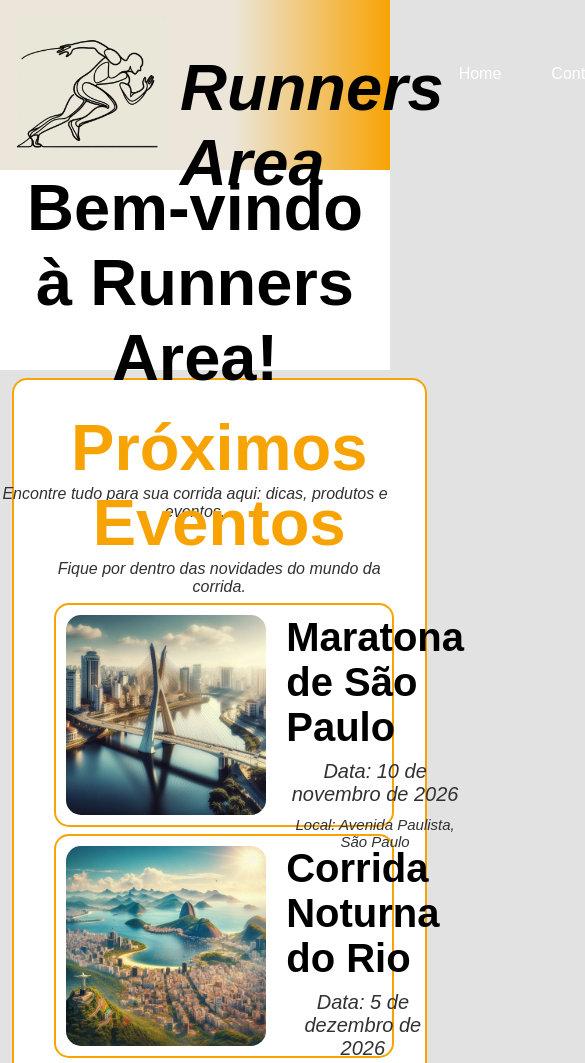
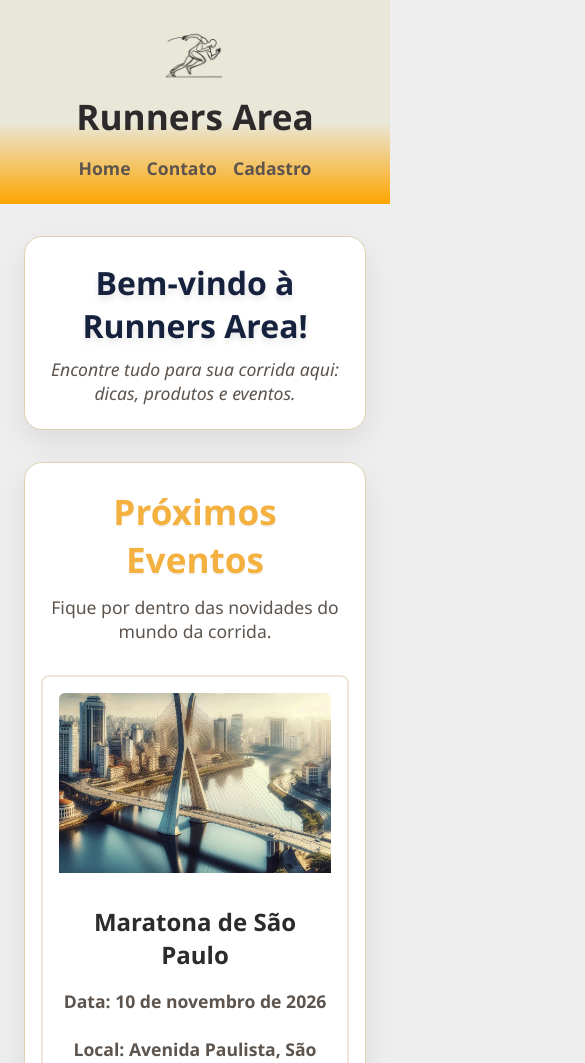
Before and after one commit to matheussiker/DEWFE, a plain HTML site: page aula05/atividadeCSS/index.html in a window 390 px wide. Shown: the top 1063 px of the page, 585 px wide, since content can reach past the window. Drawn offline with Linux system fonts and the light colour scheme.

Commit message:
Atualizar o style.css

```diff
--- a/aula05/atividadeCSS/style.css
+++ b/aula05/atividadeCSS/style.css
@@ -1,130 +1,372 @@
-*{
-    margin: 0px;
-    padding: 0px;
+:root {
+  --altura-header: 20vh;
+  --altura-article: 30vh;
+  --primary: #f4b13f;
+  --dark: #2c2a2a;
+  --card-bg: #ffffff;
 }
 
-
-body{
-    font-family: "Arial";
-    background-color: #e2e2e2;
+* {
+  margin: 0;
+  padding: 0;
+  box-sizing: border-box;
 }
 
-header{
-    background: linear-gradient(to right,#ebe6d9 60%,#f8a304);
-    width: 100%;
-    height: 170px;
-    display: flex;justify-content: space-between;
+body {
+  background-color: #eee;
+  font-family: 'Segoe UI', Tahoma, Geneva, Verdana, sans-serif;
+  color: var(--dark);
+  display: flex;
+  flex-direction: column;
+  min-height: 100vh;
+}
+
+header {
+  width: 100%;
+  height: var(--altura-header);
+  display: flex;
+  justify-content: space-between;
+  align-items: center;
+  padding: 1rem 2rem;
+  background: linear-gradient(90deg, #e9e7d8, #e9e7d8 60%, orange);
 }
 
 #logo {
-    display: flex;
+  display: flex;
+  align-items: center;
+  gap: 0.9rem;
+  height: 100%;
 }
 
-#logo  h1{
-    margin-top: 50px;
-    font-size: 65px;
-    font-style: italic;
+#logo-img {
+  height: 70%;
+  max-height: calc(var(--altura-header) * 0.8);
+  width: auto;
+  object-fit: contain;
+  border-radius: 0;
+  border: none;
+  display: block;
+  transform-origin: center;
+  transition: transform 1s ease;
 }
 
-#logo-img{
-    width: 150px;
-    padding: 15px;
-
+#logo-img:hover {
+  transform: rotate(360deg);
 }
 
-
-
-nav ul{
-    display: flex;
-    gap: 50px;
-    list-style: none;
-    padding: 15px;
-    margin-top: 50px;
-
-    a{
-        text-decoration: none;
-        color: #ffffff;
-    }
+#logo h1 {
+  font-size: 2.2rem;
+  font-weight: 700;
+  color: #2c2a2a;
 }
 
-nav ul a:hover{
-    color: #222222;
-    transition: all 2s;
+nav ul {
+  display: flex;
+  gap: 1.5rem;
+  list-style: none;
 }
 
-#header-main{
-    background-color: #ffffff;
-    width: 100%;
-    height: 200px;
-    text-align: center;
+nav a {
+  color: #5d544d;
+  text-decoration: none;
+  font-weight: 600;
+  font-size: 1.1rem;
+  display: inline-block;
+  transform-origin: center;
+  transition: transform 0.5s ease, color 0.2s ease;
 }
 
-#header-main h2{
-    font-size: 65px;
+nav a:hover {
+  color: #e07a1d;
+  transform: scale(1.5);
 }
 
-#header-main p{
-    font-style: italic;
-    color: #313131;
-    font-weight: 500;
-    margin-top: 90px;
+main {
+  display: flex;
+  flex-direction: column;
+  align-items: center;
+  max-width: 1100px;
+  width: 100%;
+  margin: 2rem auto 3rem;
+  padding: 0 1.5rem;
+  gap: 2rem;
+  flex-grow: 1;
 }
 
-#proximos-eventos{
-    background-color: #ffffff;
-    border: 2px solid #f8a304;
-    border-radius: 15px;
-    width: 90%;
-    margin-left:3%;
-    margin-top: 2%;
-    padding: 30px;
+#header-main,
+#proximos-eventos,
+main section {
+  width: 100%;
+  max-width: 800px;
+  background-color: var(--card-bg);
+  padding: 2.5rem 2rem;
+  border-radius: 18px;
+  border: 1px solid #dfd2b0;
+  box-shadow: 0 12px 30px rgba(0, 0, 0, 0.08);
 }
 
-
-#proximos-eventos h3{
-    font-size: 65px;
-    color: #f8a304;
-    text-align: center;
+#header-main {
+  text-align: center;
 }
 
-#proximos-eventos p{
-    text-align: center;
-    font-style: italic;
-    color: #313131;
-    font-weight: 500;
+#header-main h2 {
+  font-size: 2.5rem;
+  color: #16213e;
+  font-weight: 800;
+  margin-bottom: 0.6rem;
+  text-shadow: 0 4px 6px rgba(0,0,0,0.1);
 }
 
-.evento{
-    background-color: #ffffff;
-    border: 2px solid #f8a304;
-    border-radius: 15px;
-    width: 90%;
-    height: 200px;
-    margin-left:3%;
-    margin-top: 2%;
-    padding: 10px;
-    display: flex;
+#header-main p {
+  max-width: 760px;
+  margin: 0 auto;
+  color: #5d544d;
+  font-size: 1.1rem;
+  font-style: italic;
 }
 
-.evento img{
-    width: 200px;
-    border-radius: 15px;
+#proximos-eventos h3 {
+  font-size: 2.2rem;
+  color: var(--primary);
+  margin-bottom: 0.5rem;
+  text-align: center;
+  text-shadow: 0 2px 0 rgba(0,0,0,0.05);
 }
 
-.dados-evento{
-    margin-left: 20px;
+#proximos-eventos > p {
+  color: #5d544d;
+  margin-bottom: 2rem;
+  text-align: center;
 }
 
-.dados-evento h4{
-    font-size: 40px;
+.evento {
+  display: flex;
+  gap: 1.5rem;
+  align-items: center;
+  background-color: var(--card-bg);
+  border: 2px solid #f0e6d7;
+  border-radius: 8px;
+  overflow: hidden;
+  margin-bottom: 1.5rem;
+  padding: 1rem;
+  transition: transform 0.3s ease, box-shadow 0.3s ease, background-color 0.3s ease, color 0.3s ease, border-color 0.3s ease;
 }
 
-.dados-evento .data{
-    font-size: 20px;
-    margin-top: 10px;
+.evento img {
+  width: 180px;
+  height: 120px;
+  object-fit: cover;
+  border-radius: 6px;
+  flex-shrink: 0;
 }
 
-.dados-evento .local{
-    font-size: 15px;
-    margin-top: 10px;
+.dados-evento {
+  display: flex;
+  flex-direction: column;
+  justify-content: center;
 }
+
+.dados-evento h4 {
+  font-size: 1.5rem;
+  font-weight: 700;
+  color: #2c2a2a;
+  margin-bottom: 0.4rem;
+  transition: color 0.3s ease;
+}
+
+.dados-evento p {
+  font-size: 1rem;
+  color: #5d544d;
+  margin: 0.15rem 0;
+  transition: color 0.3s ease;
+}
+
+.dados-evento .data,
+.dados-evento .local {
+  font-weight: 600;
+}
+
+.evento:hover {
+  transform: translateY(-5px);
+  box-shadow: 0 4px 12px rgba(0,0,0,0.3);
+  background-color: #fca130;
+  border-color: #fca130;
+  color: #fff;
+}
+
+.evento:hover .dados-evento h4,
+.evento:hover .dados-evento p {
+  color: #fff;
+}
+
+main section h2 {
+  color: var(--primary);
+  text-align: center;
+  margin-bottom: 1.5rem;
+  font-size: 2.2rem;
+  text-shadow: 0 2px 0 rgba(0,0,0,0.05);
+}
+
+main section:first-of-type p {
+  text-align: center;
+  margin: 0.75rem 0;
+  font-size: 1.1rem;
+}
+
+form {
+  display: flex;
+  flex-direction: column;
+  gap: 1.25rem;
+  width: 100%;
+  max-width: 600px;
+  margin: 0 auto;
+}
+
+form label {
+  font-weight: 600;
+  color: #5d544d;
+  margin-bottom: 0.25rem;
+  display: block;
+}
+
+form div {
+  display: flex;
+  flex-direction: column;
+  width: 100%;
+}
+
+form input[type="text"],
+form input[type="email"],
+form input[type="password"],
+form input[type="tel"],
+form input[type="date"],
+form textarea {
+  width: 100%;
+  padding: 0.75rem;
+  border: 1px solid #d0cbbf;
+  border-radius: 6px;
+  font-size: 1rem;
+  background-color: #fff;
+  color: var(--dark);
+  transition: border-color 0.2s ease, box-shadow 0.2s ease;
+}
+
+form input:focus,
+form textarea:focus {
+  outline: none;
+  border-color: orange;
+  box-shadow: 0 0 5px rgba(255, 165, 0, 0.5);
+}
+
+form label:not([for]) {
+  display: flex;
+  flex-direction: row;
+  align-items: center;
+  gap: 0.5rem;
+  font-weight: normal;
+  cursor: pointer;
+  margin-top: 0.5rem;
+}
+
+form input[type="checkbox"] {
+  width: auto;
+  cursor: pointer;
+}
+
+button {
+  width: 100%;
+  padding: 0.75rem;
+  border-radius: 6px;
+  border: none;
+  font-size: 1.1rem;
+  font-weight: 600;
+  cursor: pointer;
+  background-color: #1a252f;
+  color: #fff;
+  transition: transform 0.2s ease, background-color 0.2s ease;
+  margin-top: 0.5rem;
+}
+
+button[type="submit"]:hover {
+  background-color: yellowgreen;
+  transform: scale(1.01);
+}
+
+button[type="reset"]:hover {
+  background-color: orange;
+  transform: scale(1.01);
+}
+
+input[type="submit"]:hover {
+  background-color: yellowgreen;
+  transform: scale(1.01);
+}
+
+input[type="reset"]:hover {
+  background-color: orange;
+  transform: scale(1.01);
+}
+
+footer {
+  background-color: #1a252f;
+  color: #fff;
+  text-align: center;
+  padding: 1.5rem 1rem;
+  margin-top: auto;
+}
+
+footer p {
+  font-size: 0.95rem;
+}
+
+@media (max-width: 768px) {
+  header {
+    flex-direction: column;
+    height: auto;
+    padding: 1.5rem 1rem;
+    gap: 1rem;
+    background: linear-gradient(180deg, #e9e7d8, #e9e7d8 60%, orange);
+  }
+
+  #logo {
+    flex-direction: column;
+    text-align: center;
+    gap: 0.5rem;
+  }
+
+  #logo-img {
+    height: 60px;
+  }
+
+  nav ul {
+    gap: 1rem;
+  }
+
+  #header-main h2 {
+    font-size: 2rem;
+  }
+
+  #header-main,
+  #proximos-eventos,
+  main section {
+    padding: 1.5rem 1rem;
+  }
+}
+
+@media (max-width: 600px) {
+  .evento {
+    flex-direction: column;
+    align-items: center;
+    text-align: center;
+  }
+
+  .evento img {
+    width: 100%;
+    height: 180px;
+    border-radius: 6px 6px 0 0;
+  }
+
+  .dados-evento {
+    padding: 0.5rem 0;
+  }
+}
```
